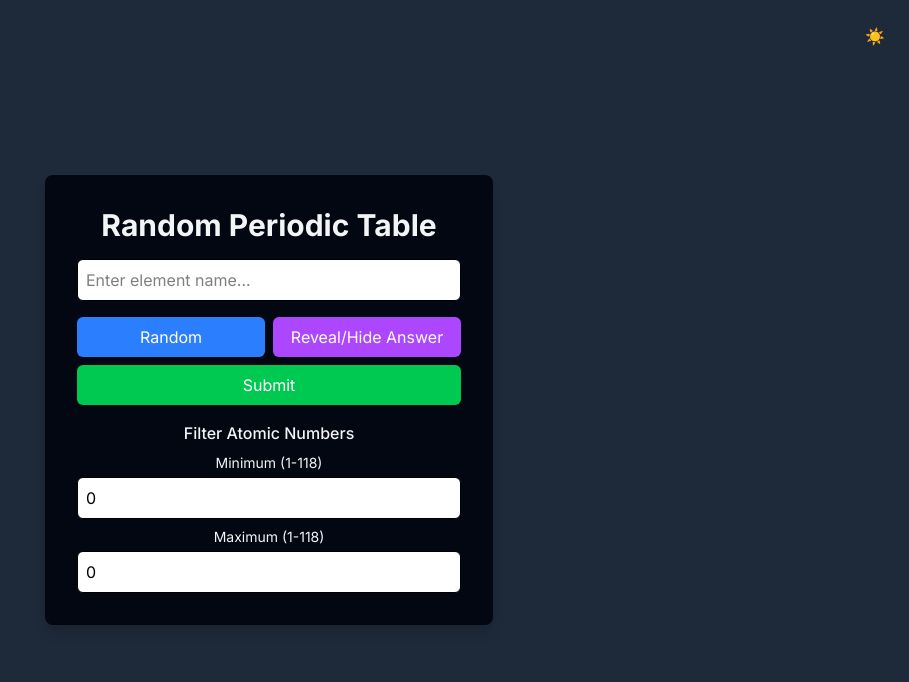
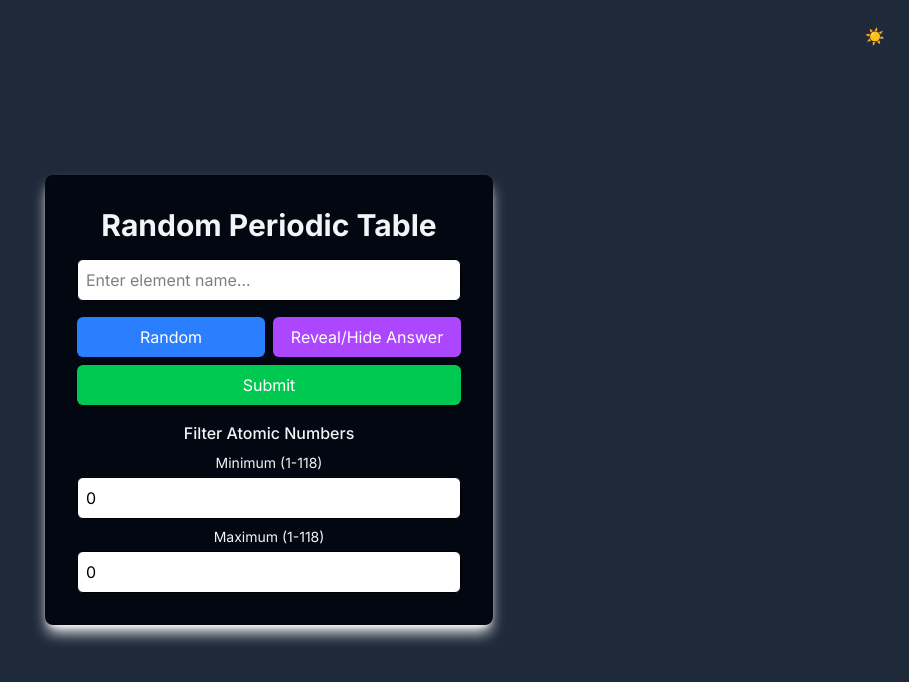
Before and after one commit to pxiaccount/Random-PeroidicTable-React-Django, a React (Vite) app in the folder client/: page / in a window 1280 px wide. Shown: the top 682 px of the page, without its empty margins (371-1280 px from the left). Built offline with nearby package versions, Linux system fonts and the light colour scheme; no server answers.

Commit message:
Add shadow color

```diff
--- a/client/src/Home.jsx
+++ b/client/src/Home.jsx
@@ -70,7 +70,7 @@ const Home = () => {
     return (
         <div className={`min-h-screen flex items-center justify-center ${darkMode ? 'bg-gray-800' : 'bg-gray-100'}`}>
             <button onClick={switchMode} className="absolute top-4 right-4 p-2 rounded-full hover:bg-gray-200 dark:hover:bg-gray-700">{darkMode ? "☀️" : "🌙"}</button>
-            <div className={`${darkMode ? 'bg-gray-950' : 'bg-white'} p-8 rounded-lg shadow-lg w-full max-w-md space-y-4`}>
+            <div className={`${darkMode ? 'bg-gray-950' : 'bg-white'} p-8 rounded-lg shadow-lg ${darkMode ? 'shadow-white' : 'shadow-black'} w-full max-w-md space-y-4`}>
                 <h1 className={`text-3xl font-bold text-center ${darkMode ? 'text-gray-100' : 'text-gray-800'}`}>Random Periodic Table</h1>
 
                 <div id="answer" className={`text-center text-lg font-medium ${darkMode ? 'text-white' : 'text-gray-800'}`}>
```
